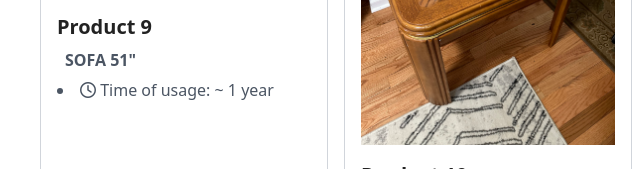
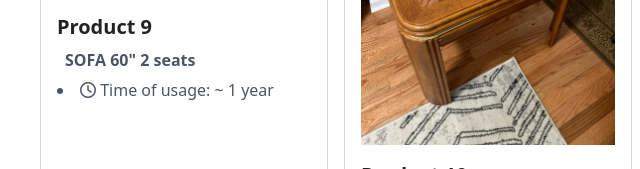
Before and after one commit to mudafar/moving-sale, a website built with webpack: page index.html in a window 1280 px wide. Shown: the part 1691-1860 px from the top of the page, 0-640 px from the left. Built offline with nearby package versions, Linux system fonts and the light colour scheme; files whose address does not match are found by name.

Commit message:
feat: add sofa info

```diff
--- a/index.html
+++ b/index.html
@@ -230,7 +230,7 @@
     <img src="img/prod-1.jpg" alt="Product 9" class="w-full h-auto object-cover">
     <h2 class="text-xl font-bold mt-4">Product 9</h2>
     <p class="text-l font-bold text-gray-600 m-2">
-      SOFA 51"
+      SOFA 60" 2 seats
     </p>
 
     <ul class="list-disc list-inside space-y-2">
```
